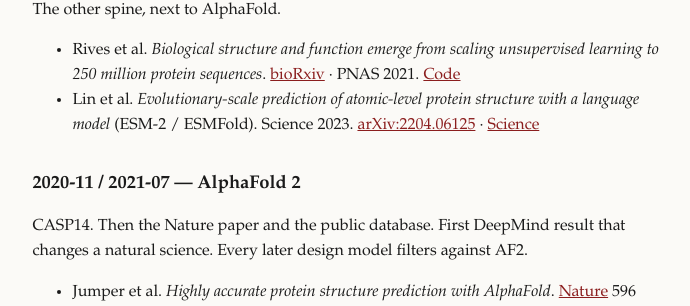
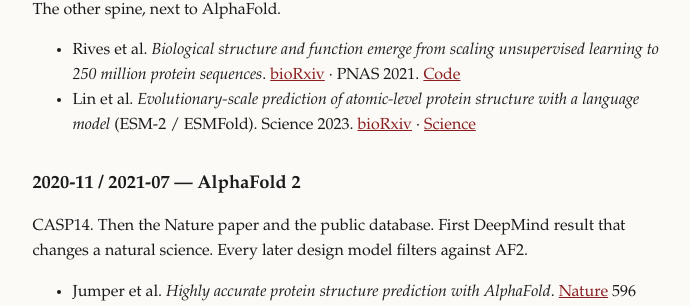
Before and after one commit to vandontduong/chronicle, a Jekyll site: the page built from timelines/techbio.md, in a window 1280 px wide and 900 px high, scrolled down 465 px. Shown: the part 143-449 px from the top of the window, without its empty margins (294-984 px from the left). Built offline with Jekyll 4.4.1, drawn with Linux system fonts in a browser that asks for light colours.

Commit message:
Fix Lightman and ESMFold IDs; HBM heading; storage order; fission cites

```diff
--- a/timelines/techbio.md
+++ b/timelines/techbio.md
@@ -21,7 +21,7 @@ DeepMind enters CASP13. Not solved, but the first time a net is in the conversat
 Masked LMs on UniRef. Sequence → structure/function without an MSA at inference. The other spine, next to AlphaFold.
 
 - Rives et al. *Biological structure and function emerge from scaling unsupervised learning to 250 million protein sequences*. [bioRxiv](https://www.biorxiv.org/content/10.1101/622803v4) · PNAS 2021. [Code](https://github.com/facebookresearch/esm)
-- Lin et al. *Evolutionary-scale prediction of atomic-level protein structure with a language model* (ESM-2 / ESMFold). Science 2023. [arXiv:2204.06125](https://arxiv.org/abs/2204.06125) · [Science](https://www.science.org/doi/10.1126/science.ade2574)
+- Lin et al. *Evolutionary-scale prediction of atomic-level protein structure with a language model* (ESM-2 / ESMFold). Science 2023. [bioRxiv](https://www.biorxiv.org/content/10.1101/2022.07.20.500902) · [Science](https://www.science.org/doi/10.1126/science.ade2574)
 
 ## 2020-11 / 2021-07 — AlphaFold 2
 
```
Also changed, not shown: timelines/post-training.md (+1 -1 lines).
